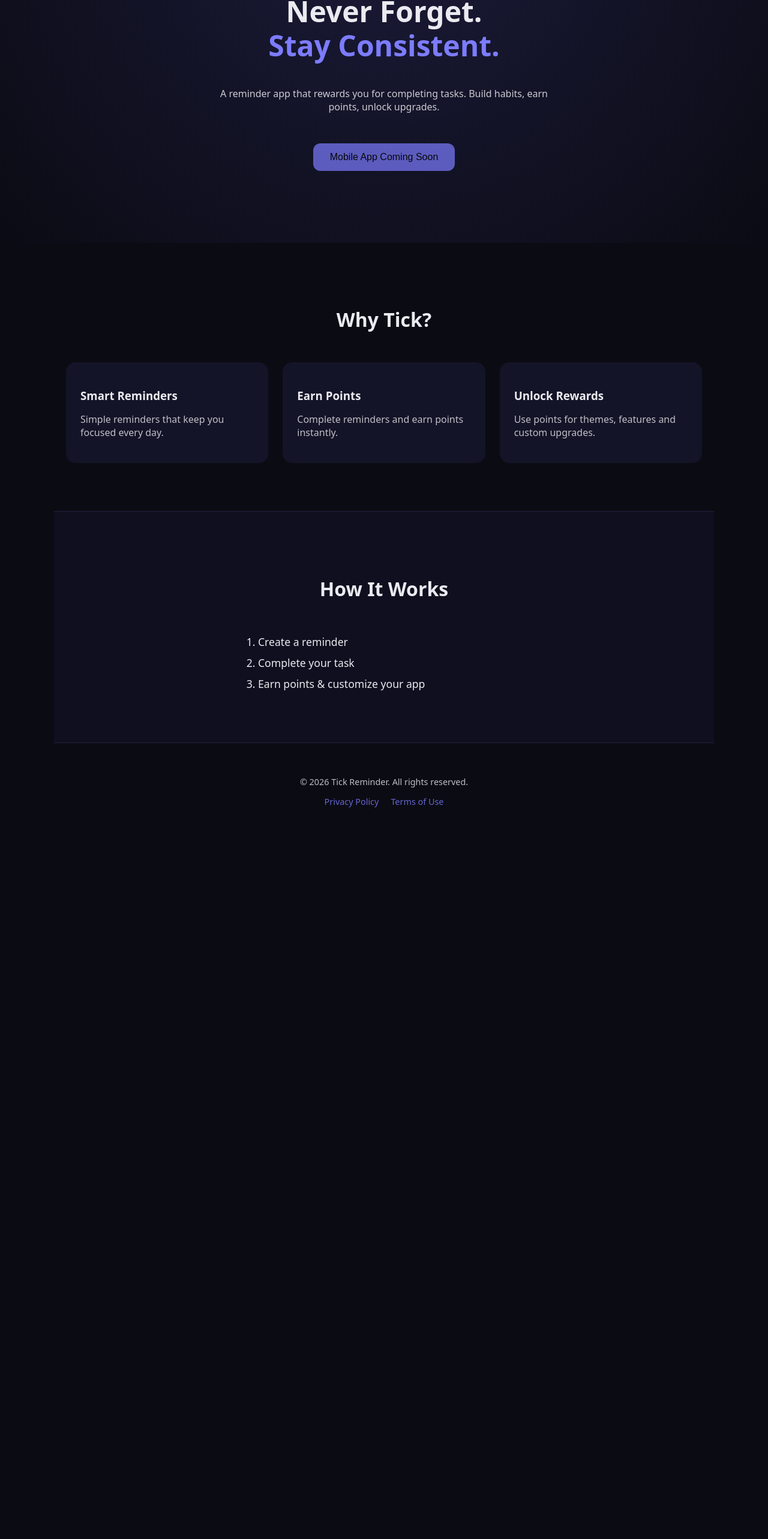
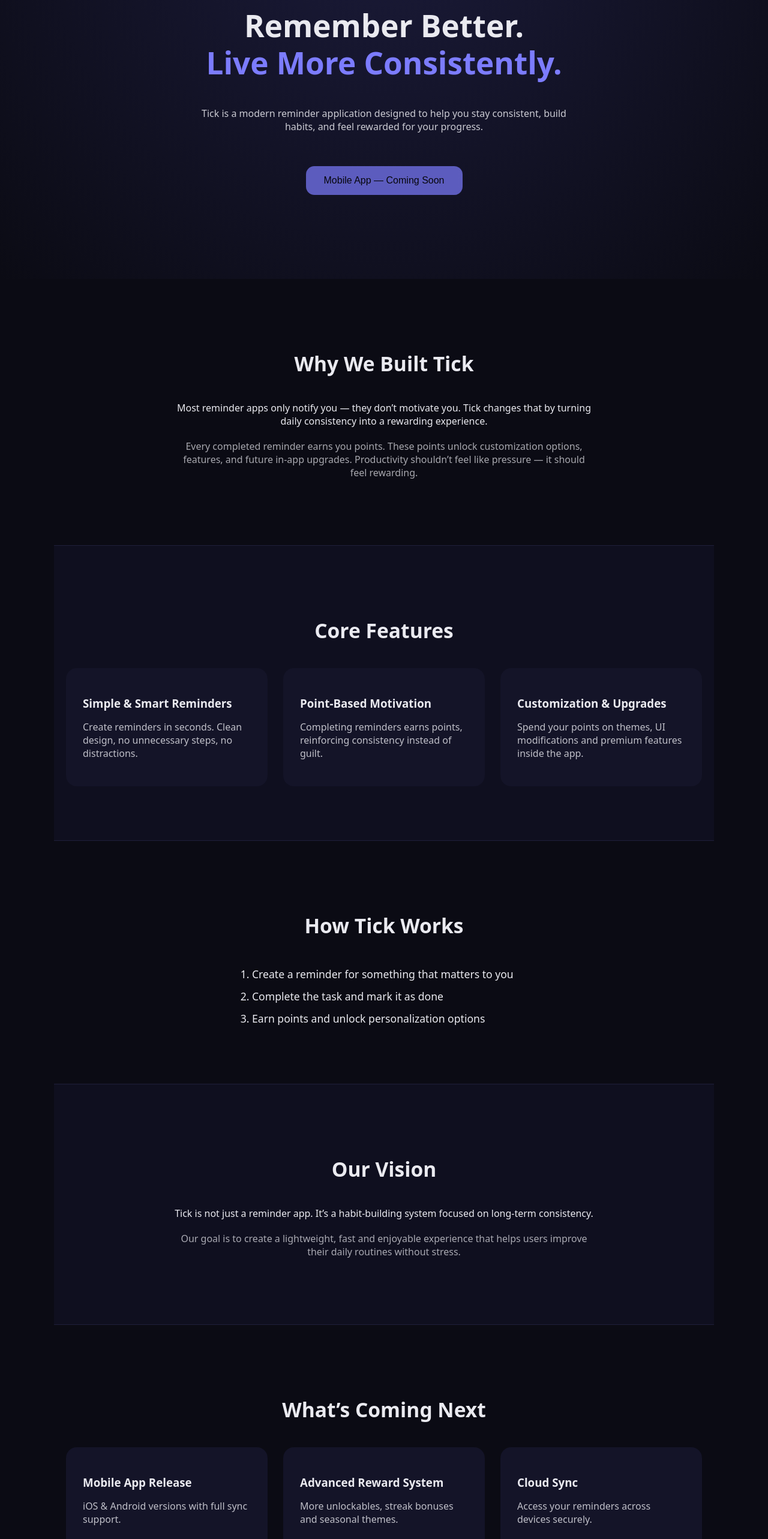
Before and after one commit to flexa01/Tick1, a Next.js app: page / in a window 1280 px wide. Shown: the part 170-2736 px from the top of the page at 60% size. Before the commit the page ends 1556 px from the top, so only its background shows below. Built offline with nearby package versions, Linux system fonts and the light colour scheme.

Commit message:
Update page.tsx

```diff
--- a/app/page.tsx
+++ b/app/page.tsx
@@ -4,48 +4,117 @@ export default function Home() {
       {/* HERO */}
       <section className="hero">
         <h1>
-          Never Forget. <br />
-          <span>Stay Consistent.</span>
+          Remember Better. <br />
+          <span>Live More Consistently.</span>
         </h1>
+
         <p>
-          A reminder app that rewards you for completing tasks.
-          Build habits, earn points, unlock upgrades.
+          Tick is a modern reminder application designed to help you stay
+          consistent, build habits, and feel rewarded for your progress.
         </p>
-        <button disabled>Mobile App Coming Soon</button>
+
+        <button disabled>Mobile App — Coming Soon</button>
+      </section>
+
+      {/* ABOUT */}
+      <section className="section">
+        <h2>Why We Built Tick</h2>
+        <p className="center-text">
+          Most reminder apps only notify you — they don’t motivate you.
+          Tick changes that by turning daily consistency into a rewarding
+          experience.
+        </p>
+
+        <p className="center-text muted">
+          Every completed reminder earns you points. These points unlock
+          customization options, features, and future in-app upgrades.
+          Productivity shouldn’t feel like pressure — it should feel rewarding.
+        </p>
       </section>
 
       {/* FEATURES */}
-      <section className="section">
-        <h2>Why Tick?</h2>
+      <section className="section dark">
+        <h2>Core Features</h2>
+
         <div className="grid">
           <div className="card">
-            <h3>Smart Reminders</h3>
-            <p>Simple reminders that keep you focused every day.</p>
+            <h3>Simple & Smart Reminders</h3>
+            <p>
+              Create reminders in seconds. Clean design, no unnecessary steps,
+              no distractions.
+            </p>
           </div>
+
           <div className="card">
-            <h3>Earn Points</h3>
-            <p>Complete reminders and earn points instantly.</p>
+            <h3>Point-Based Motivation</h3>
+            <p>
+              Completing reminders earns points, reinforcing consistency
+              instead of guilt.
+            </p>
           </div>
+
           <div className="card">
-            <h3>Unlock Rewards</h3>
-            <p>Use points for themes, features and custom upgrades.</p>
+            <h3>Customization & Upgrades</h3>
+            <p>
+              Spend your points on themes, UI modifications and premium
+              features inside the app.
+            </p>
           </div>
         </div>
       </section>
 
       {/* HOW IT WORKS */}
+      <section className="section">
+        <h2>How Tick Works</h2>
+
+        <ol className="steps">
+          <li>Create a reminder for something that matters to you</li>
+          <li>Complete the task and mark it as done</li>
+          <li>Earn points and unlock personalization options</li>
+        </ol>
+      </section>
+
+      {/* VISION */}
       <section className="section dark">
-        <h2>How It Works</h2>
-        <ol className="steps">
-          <li>Create a reminder</li>
-          <li>Complete your task</li>
-          <li>Earn points & customize your app</li>
-        </ol>
+        <h2>Our Vision</h2>
+
+        <p className="center-text">
+          Tick is not just a reminder app. It’s a habit-building system focused
+          on long-term consistency.
+        </p>
+
+        <p className="center-text muted">
+          Our goal is to create a lightweight, fast and enjoyable experience
+          that helps users improve their daily routines without stress.
+        </p>
+      </section>
+
+      {/* ROADMAP */}
+      <section className="section">
+        <h2>What’s Coming Next</h2>
+
+        <div className="grid">
+          <div className="card">
+            <h3>Mobile App Release</h3>
+            <p>iOS & Android versions with full sync support.</p>
+          </div>
+
+          <div className="card">
+            <h3>Advanced Reward System</h3>
+            <p>More unlockables, streak bonuses and seasonal themes.</p>
+          </div>
+
+          <div className="card">
+            <h3>Cloud Sync</h3>
+            <p>Access your reminders across devices securely.</p>
+          </div>
+        </div>
       </section>
 
       {/* FOOTER */}
       <footer>
         <p>© 2026 Tick Reminder. All rights reserved.</p>
+
         <div className="links">
           <a href="/privacy">Privacy Policy</a>
           <a href="/terms">Terms of Use</a>
@@ -65,18 +134,14 @@ export default function Home() {
           color: #eaeaf0;
         }
 
-        main {
-          width: 100%;
-        }
-
         .hero {
-          padding: 120px 20px;
+          padding: 140px 20px;
           text-align: center;
           background: radial-gradient(circle at top, #1b1b3a, #0b0b14);
         }
 
         .hero h1 {
-          font-size: 3rem;
+          font-size: 3.2rem;
           line-height: 1.2;
         }
 
@@ -85,16 +150,16 @@ export default function Home() {
         }
 
         .hero p {
-          max-width: 600px;
-          margin: 20px auto;
+          max-width: 640px;
+          margin: 25px auto;
           opacity: 0.85;
         }
 
         .hero button {
           margin-top: 30px;
-          padding: 14px 28px;
+          padding: 15px 30px;
           font-size: 1rem;
-          border-radius: 12px;
+          border-radius: 14px;
           border: none;
           background: #7c7cff;
           color: #000;
@@ -103,27 +168,37 @@ export default function Home() {
         }
 
         .section {
-          padding: 80px 20px;
+          padding: 90px 20px;
           max-width: 1100px;
           margin: auto;
         }
 
         .section h2 {
           text-align: center;
-          margin-bottom: 50px;
-          font-size: 2rem;
+          margin-bottom: 40px;
+          font-size: 2.1rem;
+        }
+
+        .center-text {
+          text-align: center;
+          max-width: 700px;
+          margin: 0 auto 20px;
+        }
+
+        .muted {
+          opacity: 0.7;
         }
 
         .grid {
           display: grid;
-          grid-template-columns: repeat(auto-fit, minmax(250px, 1fr));
-          gap: 24px;
+          grid-template-columns: repeat(auto-fit, minmax(260px, 1fr));
+          gap: 26px;
         }
 
         .card {
           background: #141428;
-          padding: 24px;
-          border-radius: 16px;
+          padding: 28px;
+          border-radius: 18px;
         }
 
         .card h3 {
@@ -141,23 +216,23 @@ export default function Home() {
         }
 
         .steps {
-          max-width: 500px;
+          max-width: 520px;
           margin: auto;
           font-size: 1.1rem;
-          line-height: 2;
+          line-height: 2.1;
         }
 
         footer {
-          padding: 40px 20px;
+          padding: 45px 20px;
           text-align: center;
           font-size: 0.9rem;
           opacity: 0.8;
         }
 
         footer .links {
-          margin-top: 10px;
+          margin-top: 12px;
           display: flex;
-          gap: 20px;
+          gap: 22px;
           justify-content: center;
         }
 
```
